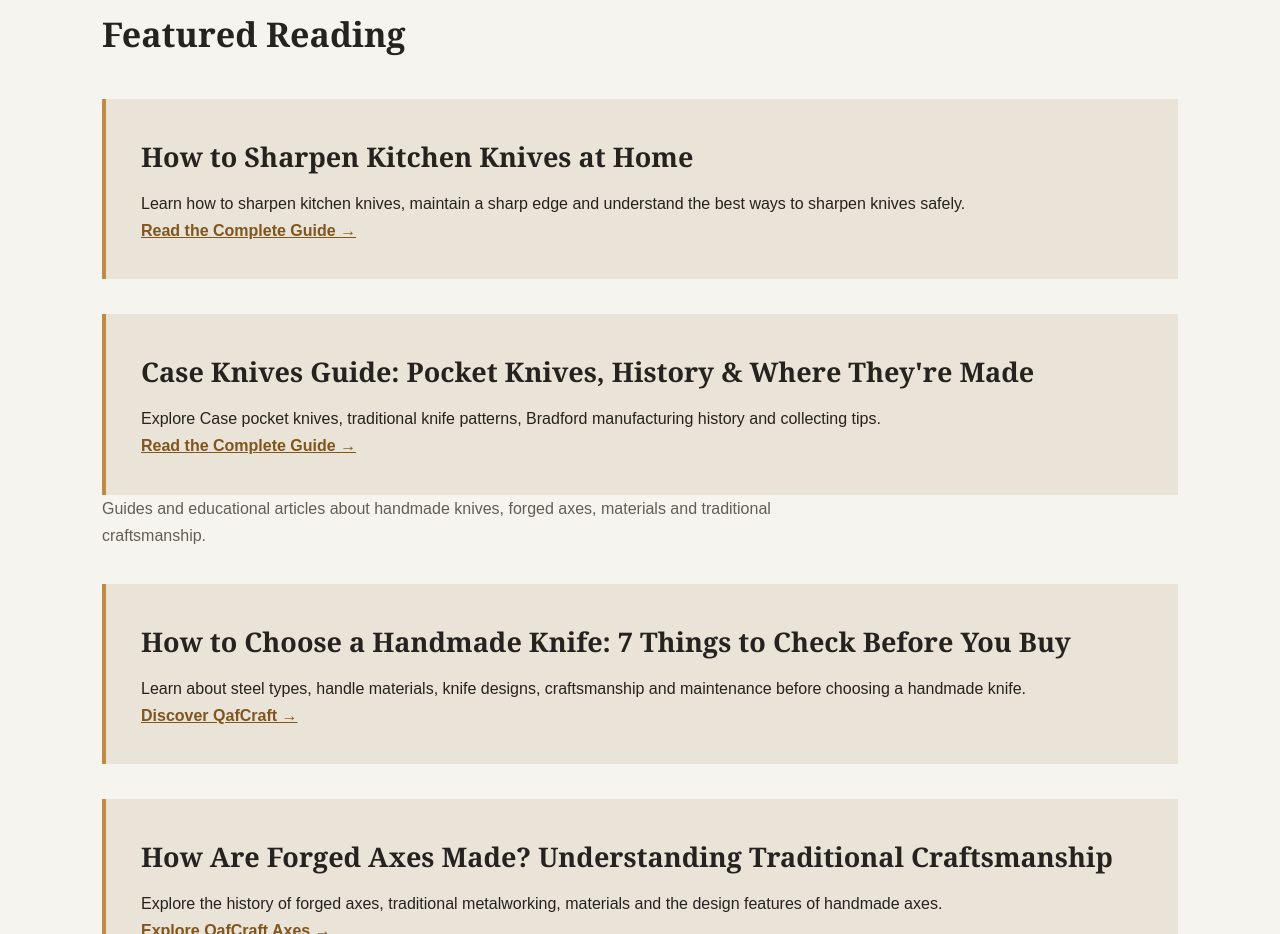
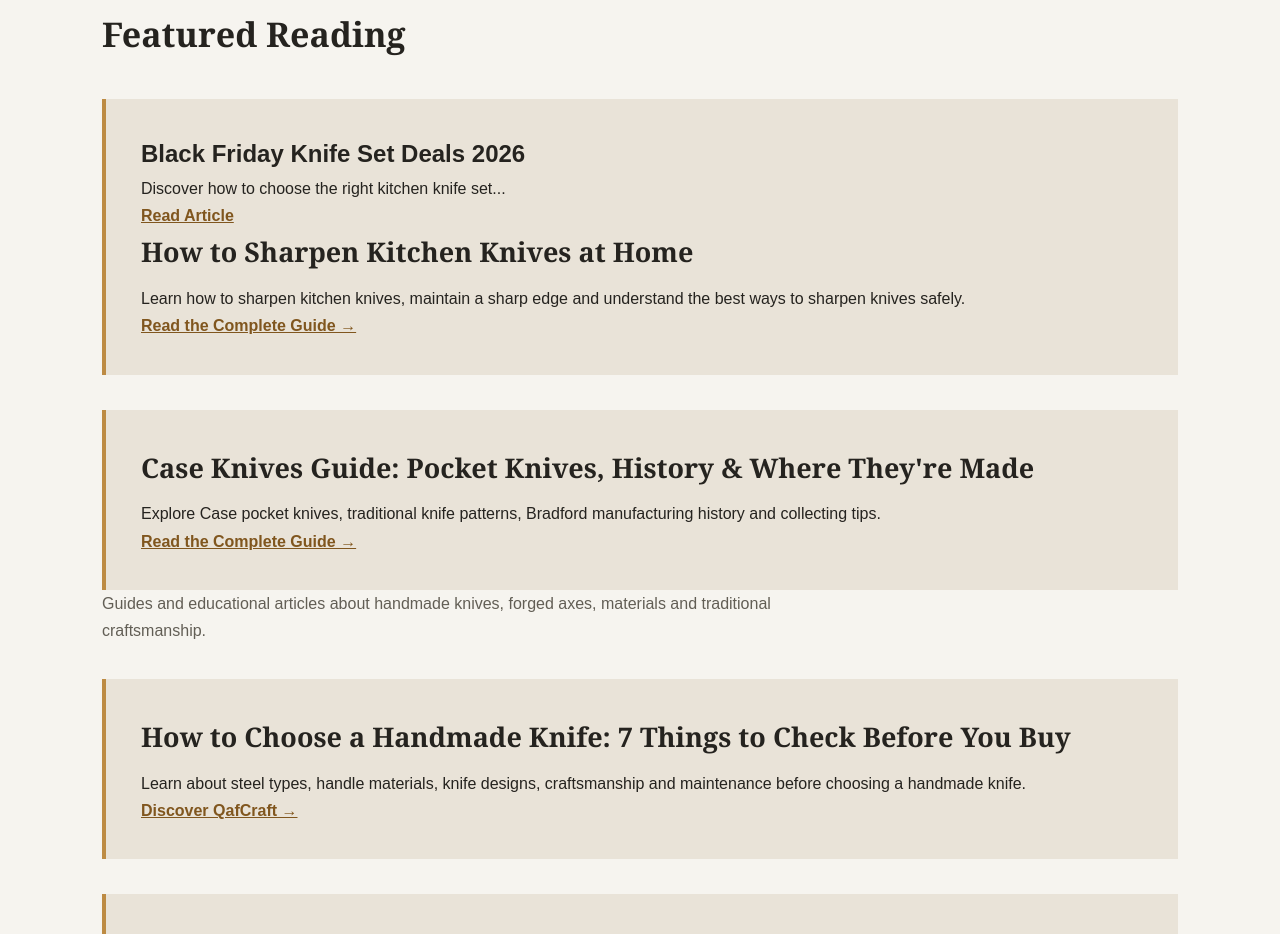
Before and after one commit to qafcraft/qafcraft-blog, a plain HTML site: page index.html in a window 1280 px wide. Shown: the part 2120-3054 px from the top of the page. Drawn offline with Linux system fonts and the light colour scheme.

Commit message:
Update index.html

```diff
--- a/index.html
+++ b/index.html
@@ -278,6 +278,11 @@
 <section class="container" id="articles">
   <h2 class="section-heading">Featured Reading</h2>
   <div class="feature">
+    <article>
+  <h2>Black Friday Knife Set Deals 2026</h2>
+  <p>Discover how to choose the right kitchen knife set...</p>
+  <a href="black-friday-knife-set-deals.html">Read Article</a>
+</article>
   <h3>How to Sharpen Kitchen Knives at Home</h3>
   <p>
     Learn how to sharpen kitchen knives, maintain a sharp edge
```
